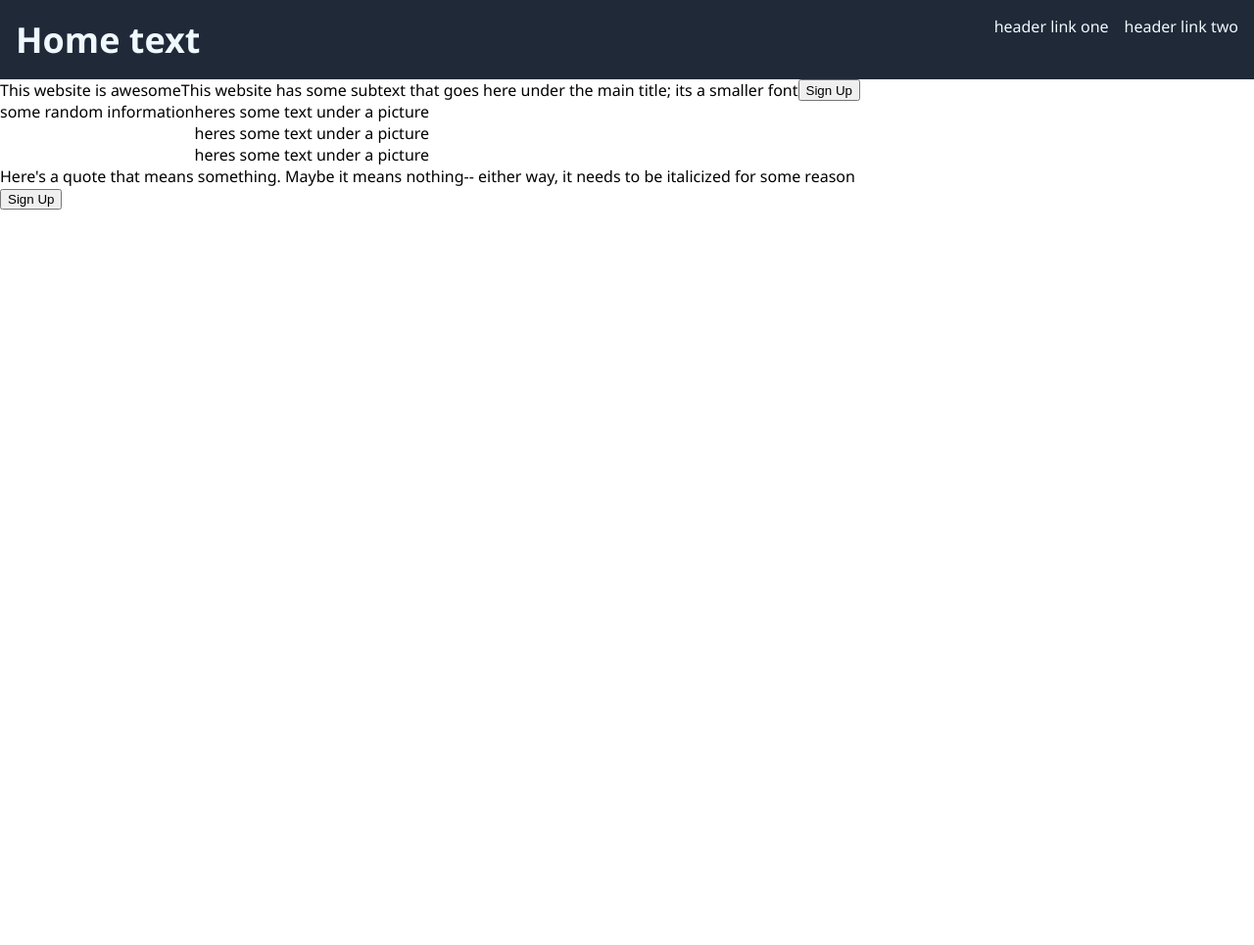
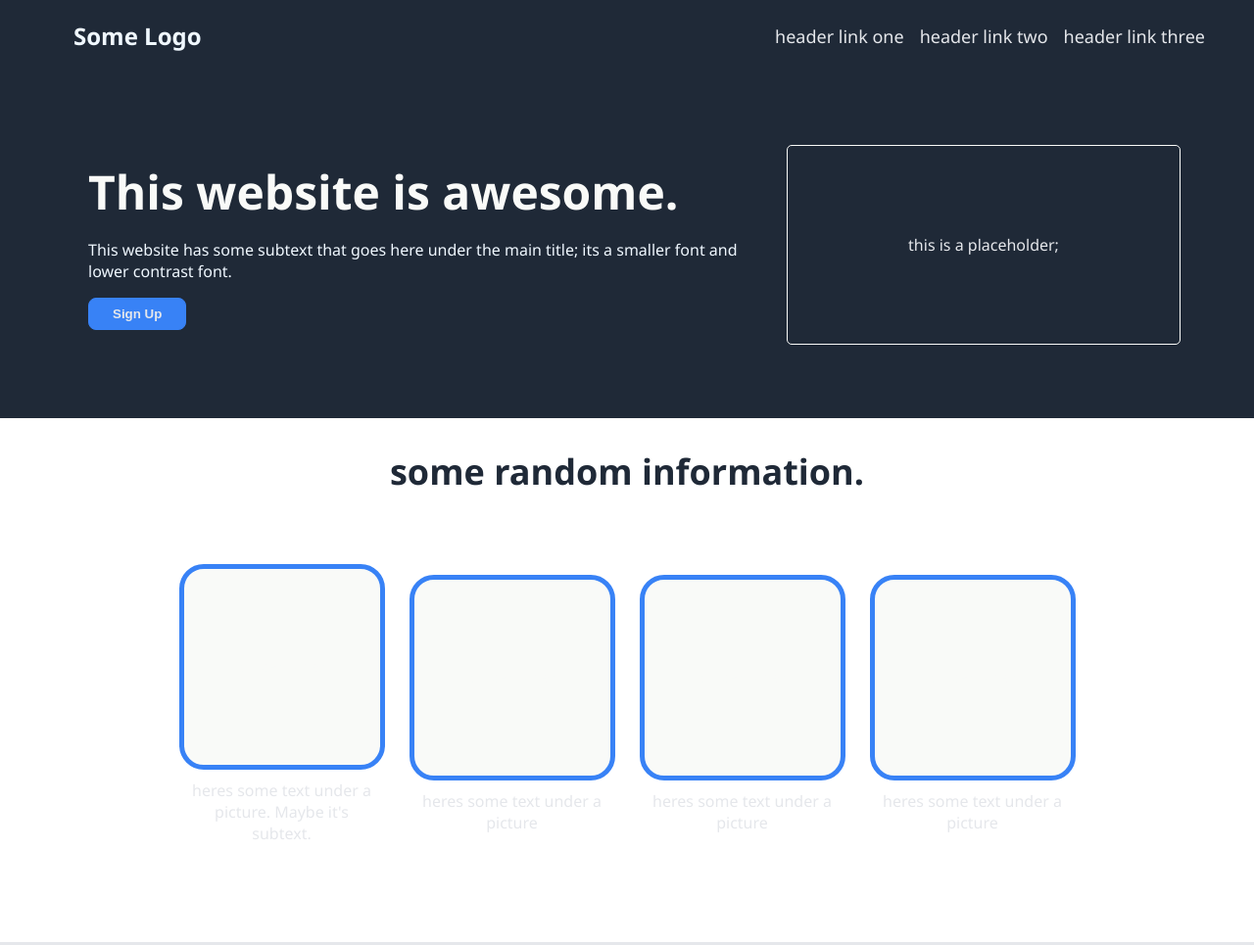
Before and after one commit to sitkaspruce054/HTML-CSS-webpage-project, a plain HTML site: page index.html in a window 1280 px wide. Shown: the top 965 px of the page at 98% size. Before the commit the page ends 800 px from the top, so only its background shows below. Drawn offline with Linux system fonts and the light colour scheme.

Commit message:
finished website project; for now.

```diff
--- a/index.html
+++ b/index.html
@@ -10,45 +10,73 @@
 <body>
     <div class="header">
         <div class="lef">
-          Home text
+          Some Logo
         </div>
         <ul class="right-links">
           <li><a href="#">header link one</a></li>
           <li><a href="#">header link two</a></li>
+          <li><a href="#">header link three</a></li>
         </ul>
     </div>
 
     <div class="body zone1">
-        <div class="headerx sub1"> This website is awesome</div>
-        <div class="text"> This website has some subtext that goes here under the main title; its a smaller font</div>
+        <div class="container">
+            <div class=" sub1"> This website is awesome.</div>
+            <p style="color: aliceblue">This website has some subtext that goes here under the main title; its a smaller font and
+            lower contrast font.</p>
             <button class="button"> Sign Up</button>
         </div>
+        <div class="big_img">
+            this is a placeholder;
+        </div>
+    </div>
+
     <div class="body zone2">
-        <div class="headerx sub2">some random information</div>
+        <div class="cont2">
+            <div class="sub2" style="font-size:36px;font-weight:bolder;color:#1F2937">some random information.</div>
             <div class="card-container">
                 <div class="card">
+                    <div class="img"> placeholder </div>
+                    <div class="flavortext">heres some text under a picture. Maybe it's subtext.</div>
+                </div>
+                <div class="card">
+                    <div class="img"> placeholder </div>
                     <div class="flavortext">heres some text under a picture</div>
                 </div>
                 <div class="card">
+                    <div class="img"> placeholder </div>
                     <div class="flavortext">heres some text under a picture</div>
                 </div>
                 <div class="card">
+                        <div class="img"> placeholder </div>
                         <div class="flavortext">heres some text under a picture</div>
+                </div>
             </div>
         </div>
     </div>
 
     <div class="body zone3">
-        <div class="text2"> Here's a quote that means something. Maybe it means nothing-- either way, it needs
-            to be italicized for some reason
+        <div class="text">
+            <p class="quote" style="font-style: italic; font-size: 36px;font-weight: 50px;">  This is a quote with some rather important information, I'm
+            sure it means something significant for it to have its own section and whatnot.
+            </p>
+            <div class="attribution" style="font-size:20px;font-weight:bold;"> -Someone Important</div>
         </div>
     </div>
     <div class="body zone4">
         <div class="bluebox">
-            <div></div>
-            <button class="button alt">Sign Up</button>
+            <div class="bluebox-text">
+                <div class="blue-header"> Call to Action! Its Time!</div>
+                <div class="blue-text"> Sign up for our product by clicking that button right there!</div>
+            </div>
+            <button class="button alt">
+                Sign Up
+
+            </button>
         </div>
     </div>
-    <div class="footer"></div>
+    <div class="body footer">
+        <div class="footer_content" style="color: #E5E7EB"> The Odin Project</div>
+    </div>
 </body>
 </html>
--- a/style.css
+++ b/style.css
@@ -1,32 +1,31 @@
 body{
-
+    background-color: white;
     margin: 0;
+    min-height: 100vh;
     display: flex;
     flex-direction: column;
-    overflow:hidden;
-
     font-family: 'Segoe UI', Tahoma, Geneva, Verdana, sans-serif;
 }
 .header{
     background-color: #1F2937;
     display: flex;
     justify-content: space-between;
-    padding: 16px;
+    align-items: center;
+    padding: 20px;
+    padding-left: 75px;
+    padding-right: 50px;
 }
 a {
-    color:aliceblue;
+    color:#E5E7EB;
     text-decoration: none;
+    font-size: 18px;
 }
-
 .lef{
     font-weight: bold;
     color:aliceblue;
     gap: 16px;
-    font-size: 36px;
-    flex-basis:1;
+    font-size: 24px;
 }
-
-
 ul {
     display: flex;
     list-style: none;
@@ -37,3 +36,194 @@ ul {
 .body{
     display: flex;
 }
+
+.zone1{
+    flex-grow: 1;
+    background-color: #1F2937;
+    padding: 75px;
+    justify-content: center;
+
+
+}
+
+.sub1{
+    font-size: 48px;
+    font-weight: bolder;
+    color: #F9FAF8;
+}
+
+.container{
+    display: flex;
+    flex-direction: column;
+    flex-grow: 1;
+    padding: 15px;
+
+
+}
+
+.button{
+    display: flex;
+    padding: 8px 24px;
+    border-radius: 8px;
+    background-color: #3882F6 ;
+    color: #E5E7EB;
+    font-weight: bold;
+    border: 1px solid #3882F6;
+    align-self: start;
+}
+
+.zone2{
+
+ justify-content: center;
+ flex-grow:1;
+}
+
+.sub2{
+    padding: 30px;
+}
+
+.cont2{
+    flex-grow: 1;
+    display: flex;
+
+    flex-direction: column;
+    align-items: center;
+}
+
+.card-container{
+    display: flex;
+    flex-wrap: wrap;
+    align-content:center;
+    justify-content: center;
+    margin: 40px;
+    padding-bottom: 50px;
+    gap: 15px;
+
+}
+.card{
+    display: flex;
+    flex-direction: column;
+
+    justify-content: center;
+    align-items: center;
+
+
+
+
+
+}
+.flavortext{
+    display: flex;
+    max-width: 200px;
+    text-align: center;
+    align-items: center;
+    flex-wrap: wrap;
+    padding: 10px;
+    color: #E5E7EB
+
+}
+.img{
+    margin:0;
+    display: flex;
+    background-color:#F9FAF8 ;
+    border: 5px solid  #3882F6 ;
+    border-radius: 25px;
+    width: 200px;
+    height: 200px;
+    justify-content: center;
+    align-items: center;
+    color:#F9FAF8
+
+}
+
+.zone3{
+    display:flex;
+    flex-direction: column;
+    align-items: center;
+    background-color:#E5E7EB ;
+    padding: 75px;
+    padding-left: 85px;
+    padding-right: 85px;
+
+    flex-grow: 1;
+}
+.text{
+    display: flex;
+    flex-direction: column;
+
+    padding: 20px;
+    max-width: 550px;
+
+}
+.attribution{
+    align-self: flex-end;
+    margin: 0;
+    display: flex;
+
+}
+.quote{
+
+    display: flex;
+    margin: 0;
+}
+
+
+.zone4{
+    display: flex;
+    justify-content: center;
+    flex-grow: 1;
+
+    padding: 75px;
+}
+.bluebox{
+    display:flex;
+    flex-direction: row;
+    flex-grow: 1;
+    background-color: #3882F6;
+    border: 1px solid #3882F6;
+    border-radius: 10px ;
+    align-items: center;
+    padding: 20px 60px;
+    justify-content: space-between;
+
+
+}
+.bluebox-text{
+    display:flex;
+    flex-direction: column;
+
+}
+.blue-header{
+    font-weight: bold;
+    color: #E5E7EB;
+    padding-bottom: 10px;
+}
+
+.alt{
+    display: flex;
+    border: 1px solid #F9FAF8;
+    align-self: center;
+}
+.blue-text{
+    color:#E5E7EB;
+}
+
+.footer{
+    flex-direction: column;
+    flex-grow:1;
+    background-color: #1F2937;
+    align-items: center;
+    padding: 50px;
+
+}
+.big_img{
+    display: flex;
+    min-width:50vh;
+    max-width:50vh;
+
+    border: 1px solid #F9FAF8;
+    justify-content: center;
+    align-items: center;
+    color:#E5E7EB;
+    border-radius: 5px;
+}
```
Lines whose indentation alone changed are shown as unchanged.
